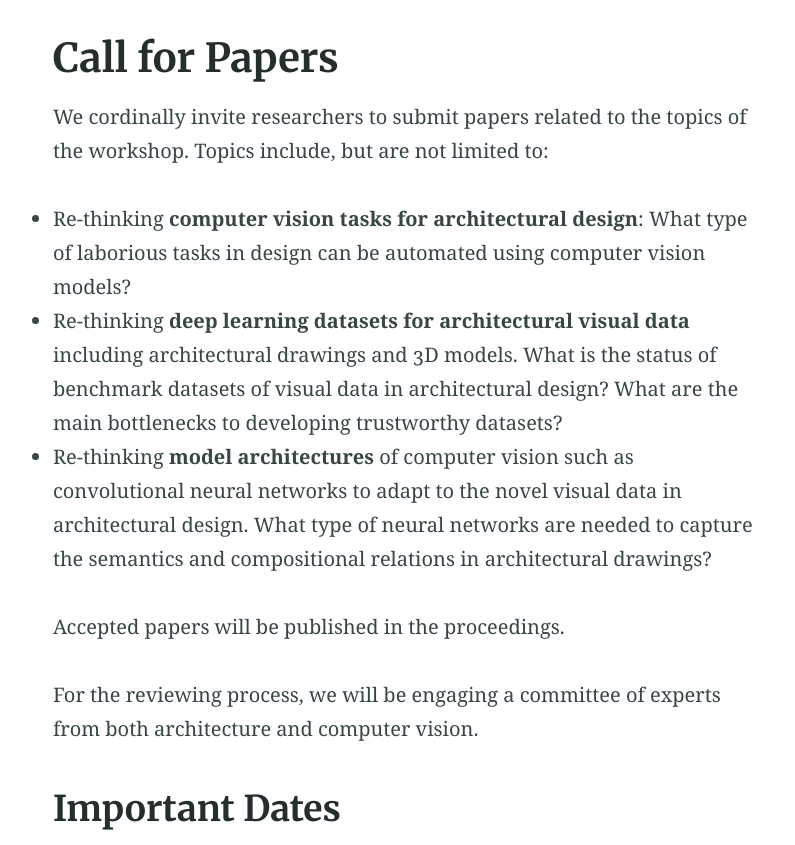
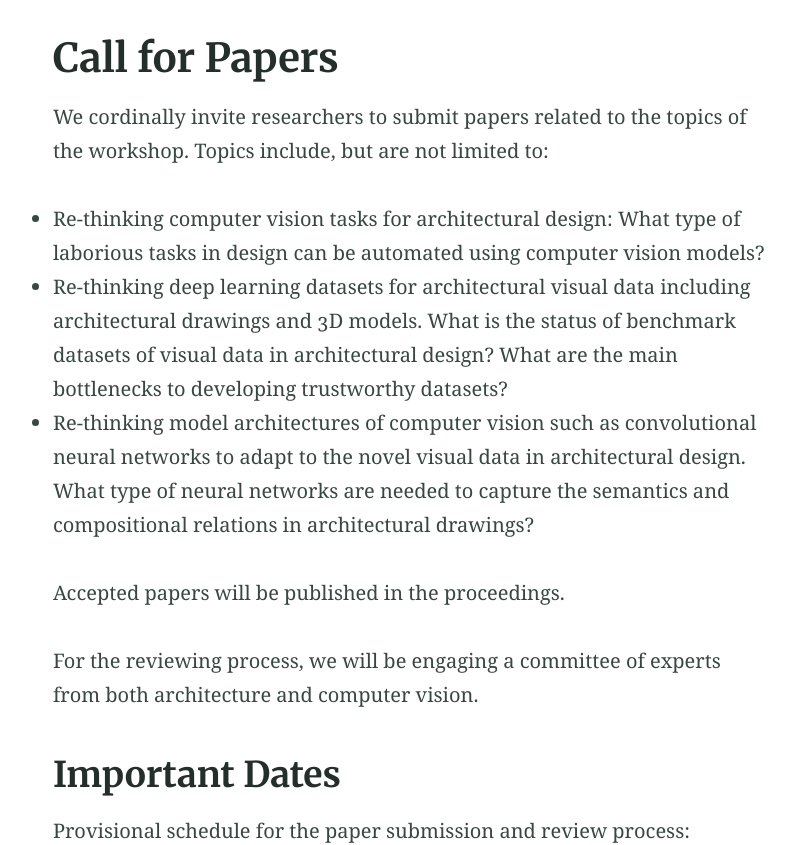
Before and after one commit to cvaad-workshop/cvaad-workshop.github.io, a Jekyll site: the page built from papers.md, in a window 1280 px wide and 900 px high, scrolled down 373 px, cut to the strip 55-900 px from the top of the window. Shown: the whole strip, without its empty margins (230-1025 px from the left). Built offline with Jekyll 4.4.1, drawn with Linux system fonts in a browser that asks for light colours.

Commit message:
de-bold everything (to make consistent)

```diff
--- a/papers.md
+++ b/papers.md
@@ -6,11 +6,11 @@ feature_image: "../assets/images/cover-image1.png"
 
 We cordinally invite researchers to submit papers related to the topics of the workshop. Topics include, but are not limited to:
 
-- Re-thinking **computer vision tasks for architectural design**: What type of laborious tasks in design can be automated using computer vision models?
+- Re-thinking computer vision tasks for architectural design: What type of laborious tasks in design can be automated using computer vision models?
 
-- Re-thinking **deep learning datasets for architectural visual data** including architectural drawings and 3D models. What is the status of benchmark datasets of visual data in architectural design? What are the main bottlenecks to developing trustworthy datasets?
+- Re-thinking deep learning datasets for architectural visual data including architectural drawings and 3D models. What is the status of benchmark datasets of visual data in architectural design? What are the main bottlenecks to developing trustworthy datasets?
 
-- Re-thinking **model architectures** of computer vision such as convolutional neural networks to adapt to the novel visual data in architectural design. What type of neural networks are needed to capture the semantics and compositional relations in architectural drawings?
+- Re-thinking model architectures of computer vision such as convolutional neural networks to adapt to the novel visual data in architectural design. What type of neural networks are needed to capture the semantics and compositional relations in architectural drawings?
 
 Accepted papers will be published in the proceedings.
 
```
Also changed, not shown: competition.md (+1 -1 lines).
